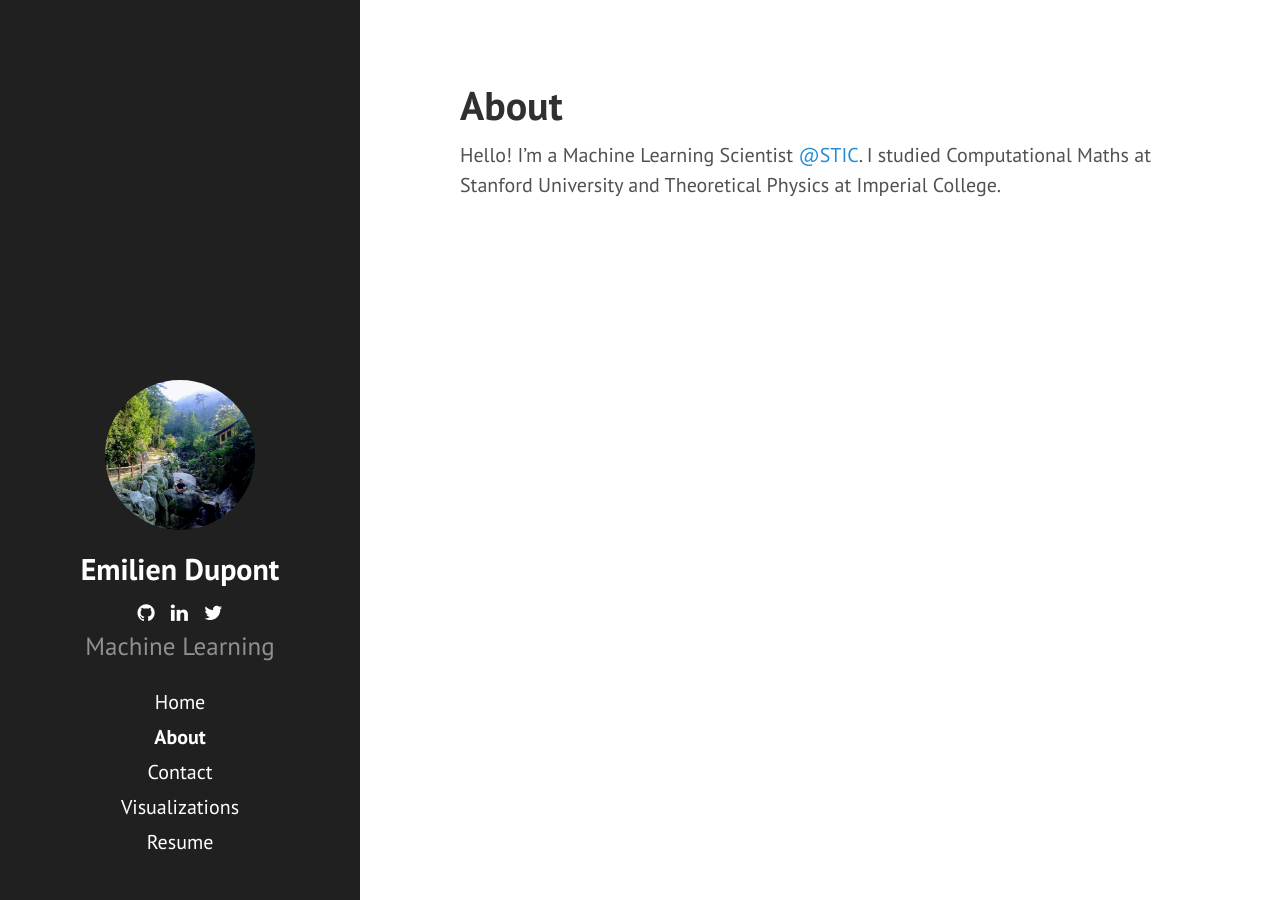
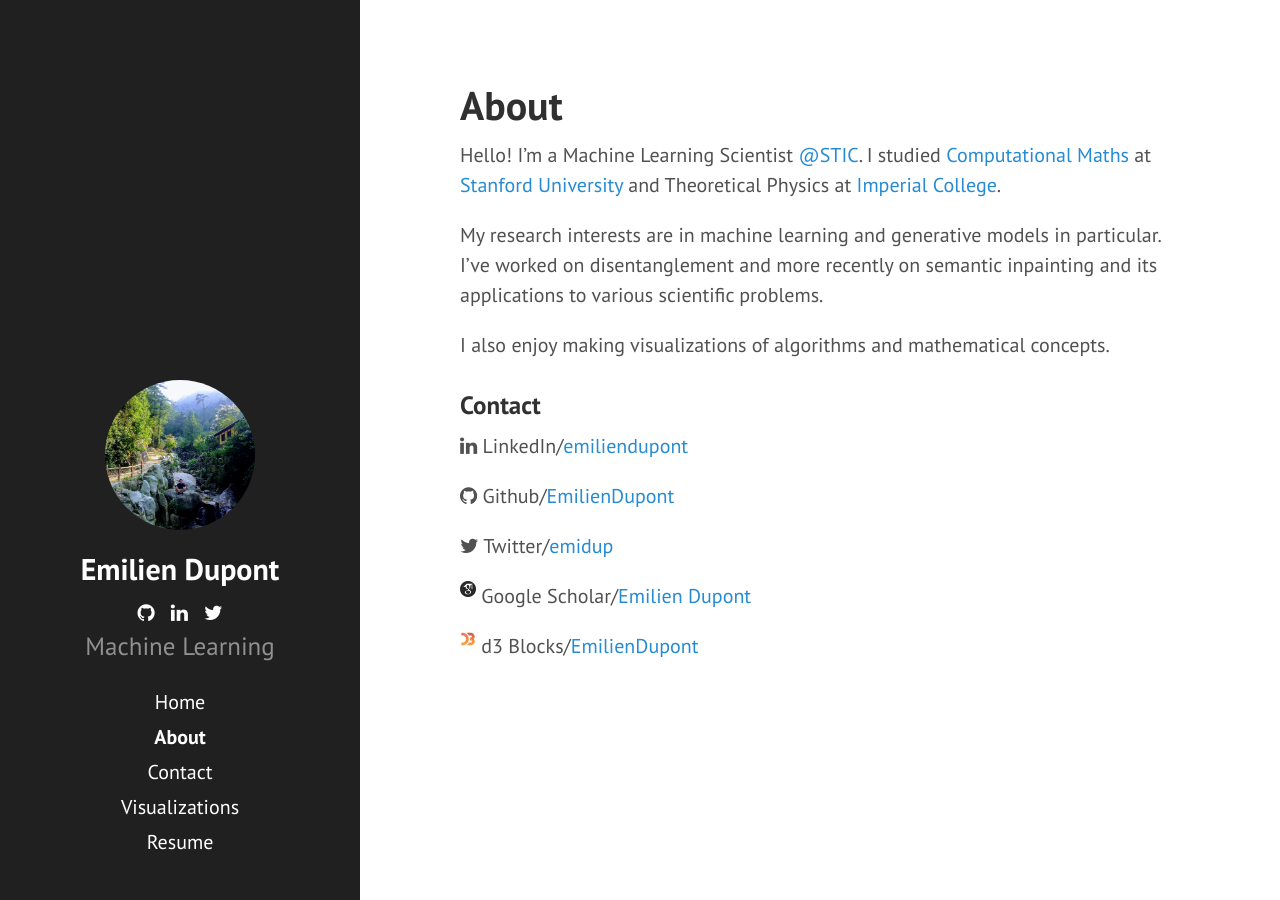
Before and after one commit to EmilienDupont/emiliendupont.github.io, a Jekyll site: the page built from about.md, in a window 1280 px wide. Built offline with Jekyll 4.4.1, drawn with Linux system fonts in a browser that asks for light colours; nearby versions of some CDN libraries.

Commit message:
:sparkles: update about page

```diff
--- a/about.md
+++ b/about.md
@@ -4,4 +4,22 @@ title: About
 ---
 
 
-Hello! I'm a Machine Learning Scientist [@STIC](http://www.slb.com/about/rd/technology/stic.aspx). I studied Computational Maths at Stanford University and Theoretical Physics at Imperial College.
+Hello! I'm a Machine Learning Scientist [@STIC](http://www.slb.com/about/rd/technology/stic.aspx). I studied [Computational Maths](https://icme.stanford.edu/) at [Stanford University](https://www.stanford.edu/) and Theoretical Physics at [Imperial College](https://www.imperial.ac.uk/).
+
+
+My research interests are in machine learning and generative models in particular. I've worked on disentanglement and more recently on semantic inpainting and its applications to various scientific problems.
+
+
+I also enjoy making visualizations of algorithms and mathematical concepts.
+
+
+### Contact
+<i class="fa fa-linkedin"></i> LinkedIn/[emiliendupont](https://linkedin.com/in/emiliendupont)
+
+<i class="fa fa-github"></i> Github/[EmilienDupont](https://github.com/EmilienDupont)
+
+<i class="fa fa-twitter"></i> Twitter/[emidup](https://twitter.com/emidup)
+
+<img src="{{ site.url }}/imgs/gscholar_icon.png" style="float: left; align: bottom; width:16px;">&nbsp;Google Scholar/[Emilien Dupont](https://scholar.google.com/citations?user=IY5WyIEAAAAJ&hl=en)
+
+<img src="{{ site.url }}/imgs/d3_icon.png" style="float: left; align: bottom; width:16px;">&nbsp;d3 Blocks/[EmilienDupont](https://bl.ocks.org/EmilienDupont)
```
